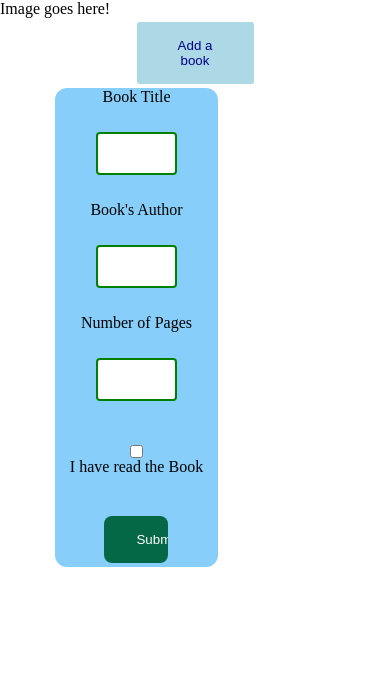
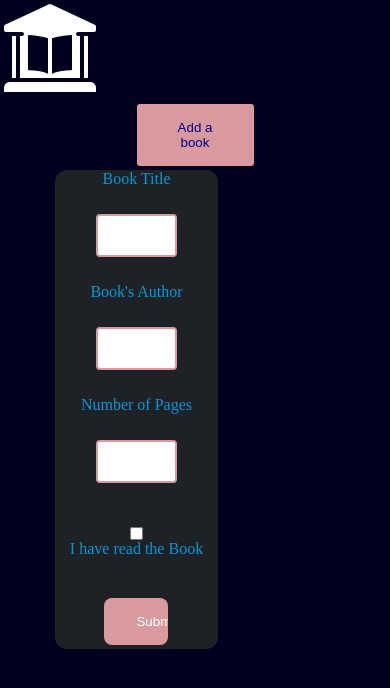
Before and after one commit to oauguste/bookLibrary, a plain HTML site: page index.html in a window 390 px wide. Both pictures are taken after a click on the button "Add a book". Drawn offline with Linux system fonts and the light colour scheme.

Commit message:
better css ui

```diff
--- a/index.html
+++ b/index.html
@@ -12,7 +12,8 @@
 
 <body>
     <header class="main-header">
-        <div class="image"> Image goes here!
+        <div class="image">
+            <img src="icons8-library-building-100.png" alt="Library-Icon">
         </div>
         <div class="button-div">
             <button class="add-book-button">
@@ -21,7 +22,7 @@
         </div>
     </header>
     <div class="form-div">
-        <form class="form">
+        <form class="form hiddenClass">
             <label for="book-title"> Book Title</label><br>
             <input type="text" name="book-title" id="book-title"><br>
             <label for="book-author"> Book's Author</label><br>
--- a/script.js
+++ b/script.js
@@ -1,3 +1,13 @@
+const addBookButton = document.querySelector(
+  ".add-book-button"
+);
+function displayForm() {
+  const formHidden = document.querySelector(".form");
+  formHidden.classList.toggle("hiddenClass");
+}
+
+addBookButton.addEventListener("click", displayForm);
+
 let myLibrary = [];
 
 function Book(title, author, pages, read) {
@@ -26,6 +36,7 @@ document
   .addEventListener("submit", function (event) {
     event.preventDefault();
     addBookToLibrary();
+    displayForm();
   });
 
 Book.prototype.toggleRead = function () {
--- a/style.css
+++ b/style.css
@@ -1,6 +1,14 @@
 * {
   margin: 0;
   padding: 0;
+  color: #0099d5;
+}
+body {
+  background-color: rgb(0, 0, 31);
+  /* -webkit-background-size: cover;
+  -moz-background-size: cover;
+  -o-background-size: cover; */
+  background-size: cover;
 }
 .main-header {
   display: flex;
@@ -24,7 +32,7 @@
   justify-content: center;
 }
 .form {
-  background-color: lightskyblue;
+  background-color: #1e2227;
   width: 60%;
   display: flex;
   flex-direction: column;
@@ -32,6 +40,9 @@
   justify-content: center;
   border-radius: 12px;
   text-align: center;
+}
+.hiddenClass {
+  display: none;
 }
 
 input[type="text"]:focus {
@@ -41,7 +52,7 @@ input[type="text"]:focus {
 }
 input[type="text"] {
   transition: width 0.4s ease-in-out;
-  border: 2px solid green;
+  border: 2px solid #d89a9e;
   border-radius: 4px;
   color: darkblue;
   padding: 12px 20px;
@@ -53,7 +64,7 @@ input[type="text"] {
 input[type="button"],
 input[type="submit"],
 input[type="reset"] {
-  background-color: rgb(4, 104, 71);
+  background-color: #d89a9e;
   border: none;
   color: white;
   padding: 16px 32px;
@@ -65,7 +76,7 @@ input[type="reset"] {
 }
 
 .add-book-button {
-  background-color: lightblue;
+  background-color: #d89a9e;
   border: none;
   color: darkblue;
   padding: 16px 32px;
@@ -80,16 +91,19 @@ input[type="reset"] {
   grid-auto-rows: auto;
   grid-gap: 1 rem;
   grid-template-columns: repeat(auto-fill, 250px);
+  padding: 2rem;
 }
 .card {
-  border: 2px solid #e7e7e7;
+  border: 2px solid #000;
   border-radius: 4px;
-  padding: 0.5rem;
+  padding: 1rem;
   -webkit-box-shadow: 0 2px 2px rgba(0, 0, 0, 0.15);
   box-shadow: 0 2px 2px rgba(0, 0, 0, 0.15);
   display: flex;
   -ms-flex-direction: column;
   flex-direction: column;
   position: relative;
-  color: #5d5e5e;
+  color: #016464;
+  grid-gap: 1rem;
+  background-color: #e6faf7;
 }
```
Also changed, not shown: 1758.jpg (added), icons8-library-building-100.png (added), icons8-library-building-50.png (added), 2 other files.
